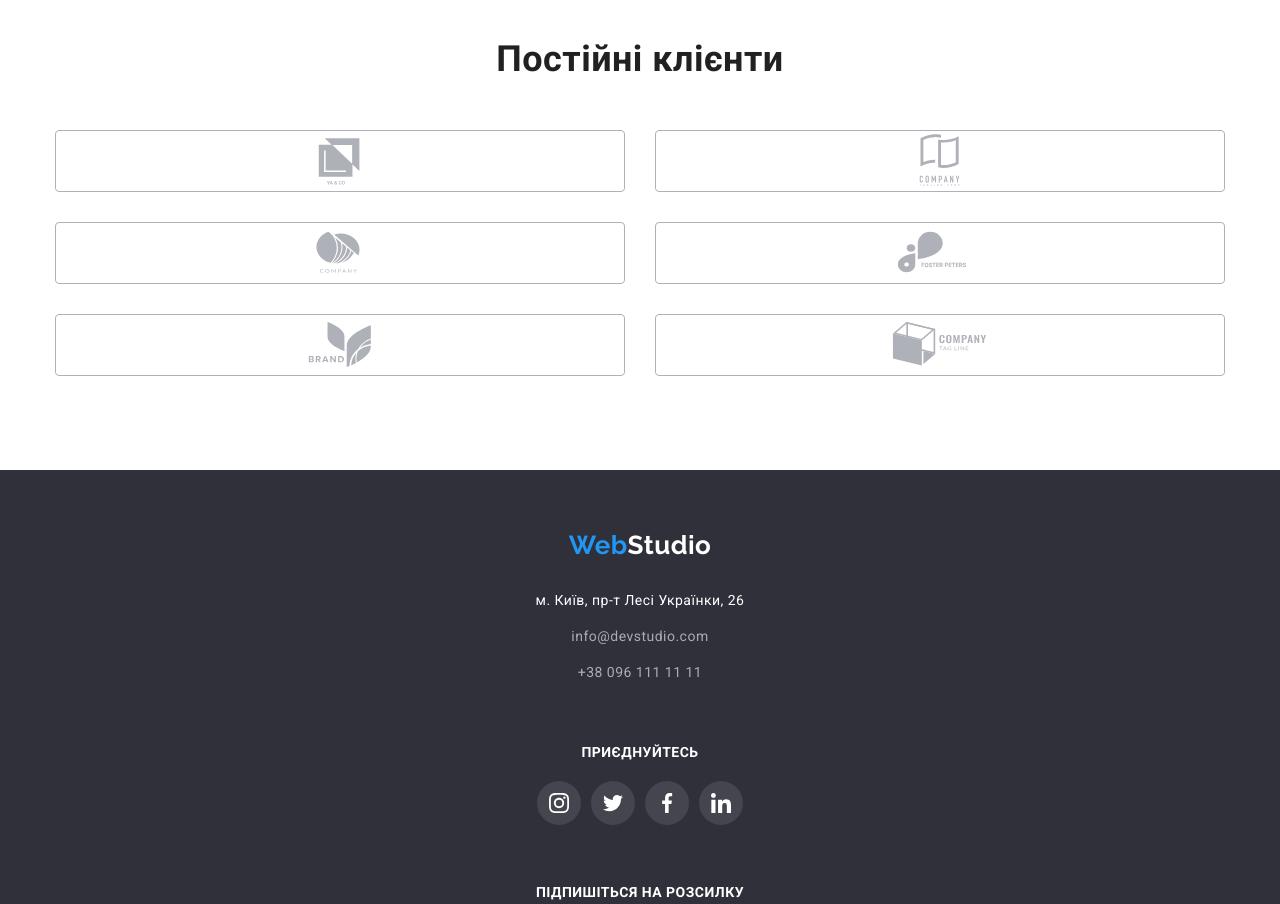
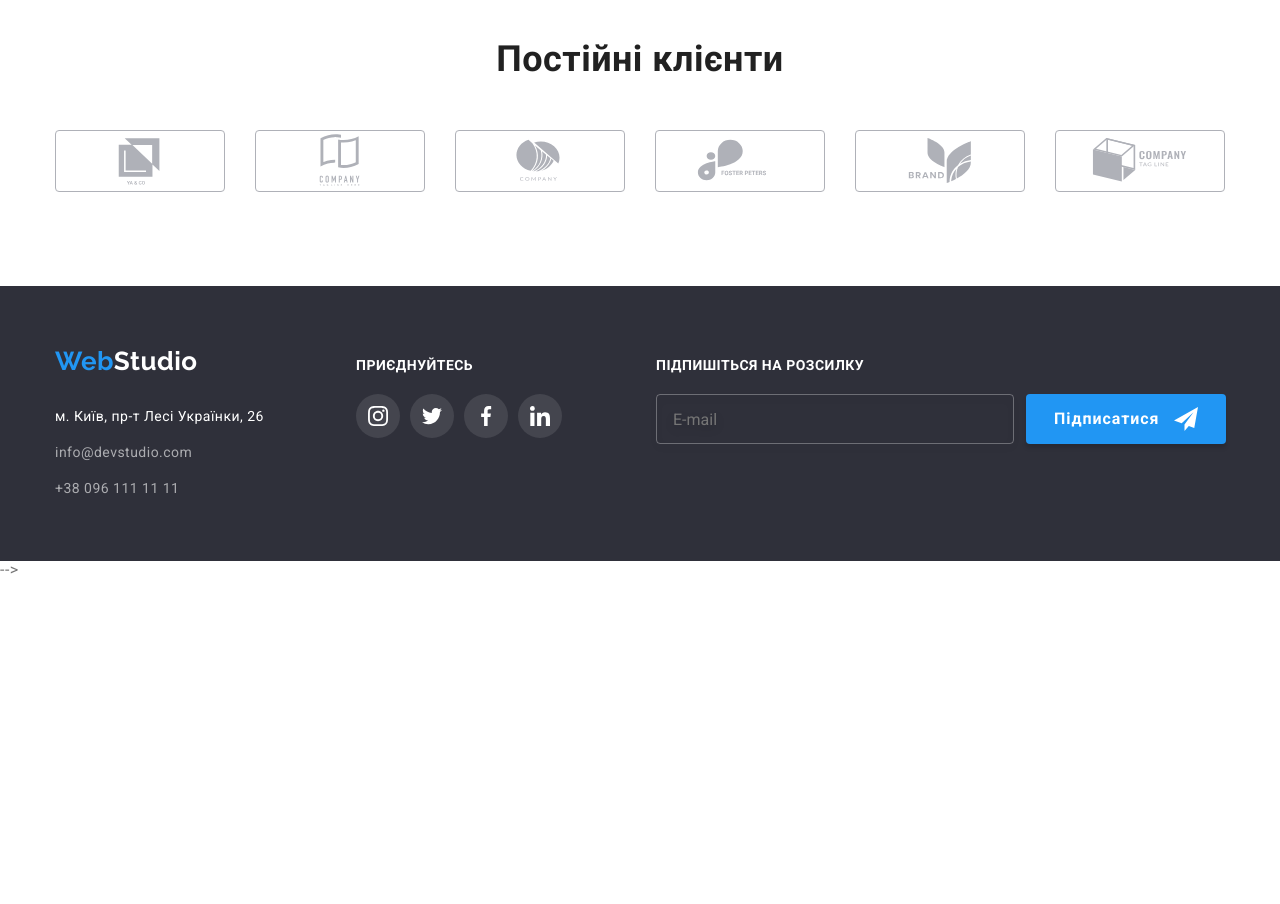
Before and after one commit to TyllerDurden97/goit-markup-hw-08, a plain HTML site: page index.html in a window 1280 px wide. Shown: the part 1680-2584 px from the top of the page. After the commit the page ends 2259 px from the top, so only its background shows below. Drawn offline with nearby package versions, Linux system fonts and the light colour scheme.

Commit message:
1-2
+футер адаптив

```diff
--- a/index.html
+++ b/index.html
@@ -386,7 +386,7 @@
         </form>
       </div>
     </footer>
-    <!-- <div class="backdrop is-hidden" data-modal>
+    <div class="backdrop is-hidden" data-modal>
       <div class="modal">
         <button class="modal-button" data-modal-close>
           <svg class="modal-svg" width="18px" height="18px">
@@ -436,6 +436,6 @@
         </form>
       </div>
     </div>
-    <script src="./js/modal.js"></script>  --> -->
+    <script src="./js/modal.js"></script>  -->
   </body>
 </html>
--- a/sass/layouts/_clients.scss
+++ b/sass/layouts/_clients.scss
@@ -11,6 +11,12 @@
 
 .clients-list__item {
 flex-basis: calc((100% - 30px)/2);
+@media screen and (min-width: 768px){
+   flex-basis: calc((100% - 60px)/3);
+}
+@media screen and (min-width: 1200px) {
+   flex-basis: calc((100% - 150px)/6);
+}
 }
 
 .clients-list__link {
--- a/sass/layouts/_footer.scss
+++ b/sass/layouts/_footer.scss
@@ -2,6 +2,22 @@
   background-color: var(--footer-background-color);
   padding-top: 60px;
   padding-bottom: 60px;
+}
+
+.footer-flex {
+   display: flex;
+   flex-direction: column;
+   justify-content: center;
+   align-items: center;
+@media screen and (min-width: 768px) {
+        flex-direction: row;
+        flex-wrap: wrap;
+        justify-content: space-between;
+        align-items: baseline;
+}
+@media screen and (min-width: 1200px) {
+         flex-wrap: nowrap;
+}
 }
 
 .logo-footer {
@@ -13,16 +29,29 @@
    flex-direction: column;
    justify-content: center;
       align-items: center;
+      @media screen and (min-width: 768px) {
+         margin-left: 76px;
+         margin-bottom: 60px;
 }
+@media screen and (min-width: 1200px) {
+   margin-left: 0;
+   margin-bottom: 0;
+   align-items: flex-start;
+}}
 
 .address {
 //   margin-top: 20px;
   text-align: center;
   margin-bottom: 60px;
-}
+@media screen and (min-width: 768px) {
+      margin-bottom: 0;
+   }
+      @media screen and (min-width: 1200px) {
+         width: 231px;
+         text-align: left;
+}}
 
 .address li {
-//   margin-bottom: 9px;
 margin-bottom: 12px;
 }
 
@@ -55,21 +84,16 @@ margin-bottom: 12px;
    }
 }
 
-
-
-.footer-flex {
-  display: flex;
-  flex-direction: column;
-  justify-content: center;
-  align-items: center;
-}
-
-/* .footer-flex:last-child {
-  justify-content: flex-end;
-} */
-
 .footer-soc {
+display: flex;
+flex-direction: column;
 text-align: center;
+@media screen and (min-width: 768px) {
+   margin-right: 89px;}
+@media screen and (min-width: 1200px) {
+   margin-right: 0;
+       margin-left: 70px;
+       align-items: baseline;}
 }
 
 .footer-soc-title {
@@ -115,16 +139,21 @@ text-align: center;
   fill: var(--main-white-color);
 }
 
-
-
 .footer-form {
    width: 100%;
-//   margin-left: 93px;
-}
+   display: flex;
+   flex-direction: column;
+   @media screen and (min-width: 768px) {
+   justify-content: center;
+   align-items: center;
+   }
+      @media screen and (min-width: 1200px) {
+         width: 570px;
+  margin-left: 94px;
+  align-items: start;
+}}
 
 .footer-form-title {
-//   display: flex;
-text-align: center;
   margin-bottom: 20px;
   font-weight: 700;
   font-size: 14px;
@@ -134,13 +163,13 @@ text-align: center;
 }
 
 .footer-form-wrap {
-//   display: flex;
-//   justify-content: center;
-}
+   @media screen and (min-width: 1200px) {
+  display: flex;
+align-items: flex-end;}
+  }
 
 .footer-form-input {
    width: 100%;
-//   width: 358px;
   height: 50px;
   padding: 15px 16px;
   border: 1px solid rgba(255, 255, 255, 0.3);
@@ -150,6 +179,13 @@ text-align: center;
   color: var(--main-white-color);
   outline: transparent;
   margin-bottom: 20px;
+@media screen and (min-width: 768px) {
+      width: 450px;
+   }
+      @media screen and (min-width: 1200px) {
+         width: 358px;
+      margin-bottom: 0;
+   margin-right: 12px;}
 }
 
 .footer-form-button {
@@ -171,7 +207,9 @@ text-align: center;
   letter-spacing: 0.06em;
   color: var(--main-white-color);
   padding: 10px 28px;
-}
+@media screen and (min-width: 1200px) {
+margin: 0;
+}}
 
 .footer-form-icon {
   position: absolute;
```
Also changed, not shown: css/main.css, css/main.min.css, 2 other files.
